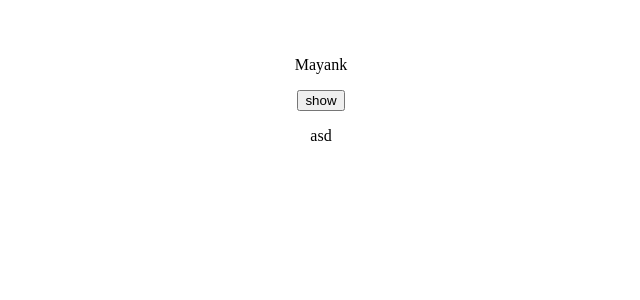
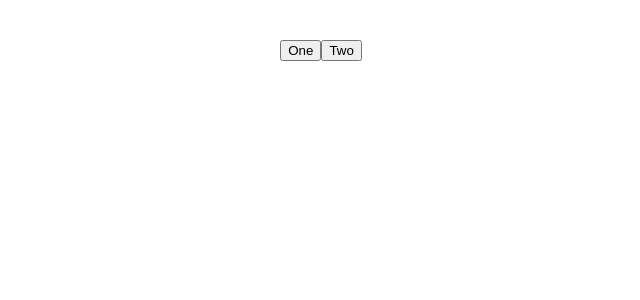
Before and after one commit to Wannacryy24/GitActions, a React (Vite) app: page / in a window 1280 px wide. Shown: the top 300 px of the page, without its empty margins (319-959 px from the left). Built offline with nearby package versions, Linux system fonts and the light colour scheme.

Commit message:
Setup GitHub Actions for deployment

```diff
--- a/src/App.jsx
+++ b/src/App.jsx
@@ -1,16 +1,17 @@
 import { useState } from 'react'
 import './App.css'
+import One from './One'
+import Two from './Two'
 
 function App() {
-  const [show, setShow] = useState(true)
-  const handleClick = () => {
-    setShow(!show)
-  }
+  const [message, setMessage] = useState('')
+
   return (
     <>
-      <p>{show ? 'Mayank' : ''}</p>
-      <button onClick={handleClick}>{show ? 'show' : 'hide'}</button>
-      <p>asd</p>
+      {message === 'one' && <One />}
+      {message === 'two' && <Two />}
+      <button onClick={() => setMessage('one')}>One</button>
+      <button onClick={() => setMessage('two')}>Two</button>
     </>
   )
 }
--- /dev/null
+++ b/src/One.jsx
@@ -0,0 +1,3 @@
+export default function One() {
+  return <div>Himanshu</div>
+}
--- /dev/null
+++ b/src/Two.jsx
@@ -0,0 +1,3 @@
+export default function Two() {
+  return <div>Mayank</div>
+}
```
